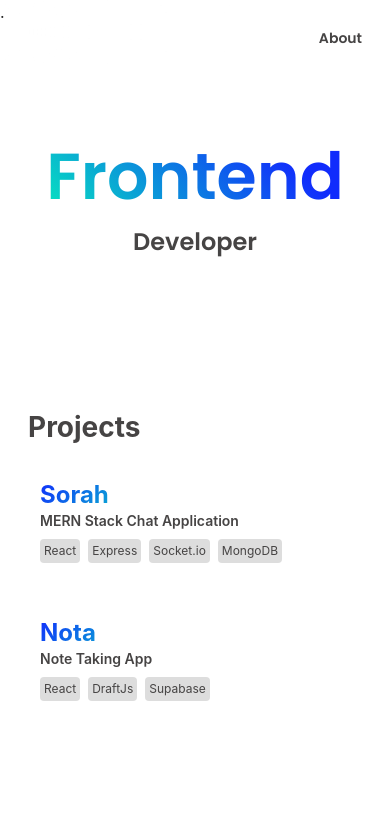
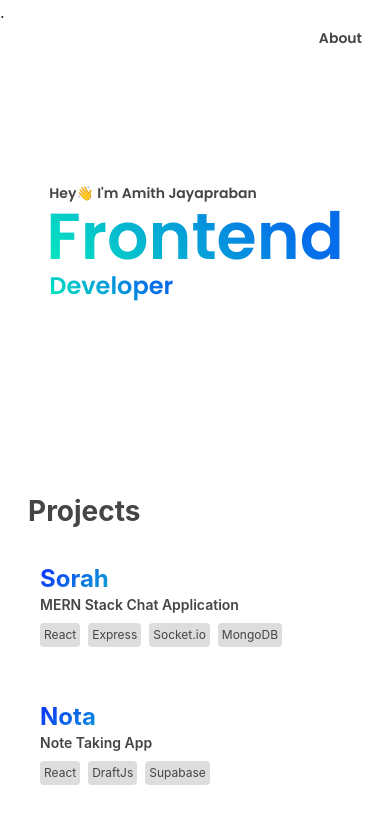
Before and after one commit to amithjayapraban/Personal-Website, a React (Vite) app: page / in a window 390 px wide. Shown: the top 824 px of the page. Built offline with nearby package versions, Linux system fonts and the light colour scheme; a web font is replaced by a local one.

Commit message:
added greeting

```diff
--- a/src/App.css
+++ b/src/App.css
@@ -36,7 +36,7 @@ section {
     45deg,
     var(--fend) 30%,
     var(--cyan) 50%,
-    rgb(17, 44, 252) 90%
+    rgb(5, 108, 234) 90%
   );
   background-size: 250% 100%;
   background-position: 100% 100%;
@@ -45,6 +45,10 @@ section {
   -webkit-text-fill-color: transparent;
   animation:bg  .4s linear 1;
 }
+.hello{
+  font-family: "Poppins", sans-serif;
+}
+
 @keyframes bg {
   0% {
 
--- a/src/index.css
+++ b/src/index.css
@@ -4,7 +4,7 @@
 
 :root {
   --primary: #ffffff;
-  --fend: rgb(87, 68, 198);
+  --fend: rgb(77, 51, 220);
   --fontcolor: #464444;
   --green: rgb(253 224 71);
   --display: unset;
--- a/src/pages/About.tsx
+++ b/src/pages/About.tsx
@@ -5,7 +5,7 @@ export default function About() {
 
       <div className="w-full   text-fontcolor  overflow-y-hidden  md:px-[160px] py-[4rem]   px-7  text-left text-sm md:text-sm flex flex-col  justify-start items-start ">
           <Transition>
-          <div className=" mr-8 md:mt-20 mt-14 h-[160px]  px-1  flex ">
+          <div className=" mr-8 md:mt-20 mt-14 h-[160px]  px-10  flex ">
             <div className="w-[150px] mb-5 md:mb-10 h-[150px]  ml-[0px]   border-double border-[0px]  border-fontcolor box rounded-[15px] "></div>
 
             <img
@@ -15,7 +15,8 @@ export default function About() {
           </div>
           <div />
 
-          <div className=" mt-5 px-3 gap-5 flex flex-col w-[90%] md:w-[80%]">
+          <div className=" mt-5 px-10 gap-5 flex flex-col w-[95%] md:w-[80%]">
+
             <p className="frontend_about  md:text-4xl  text-link text-2xl font-[700]  ">
               Front-end developer from Kerala, India.
             </p>
@@ -27,7 +28,7 @@ export default function About() {
             </p>
           </div>
 
-          <div className="self-start mt-6 px-3 ml-[0px] cursor-pointer  gap-4 flex justify-start">
+          <div className="self-start mt-6 px-10 ml-[0px] cursor-pointer  gap-4 flex justify-start">
             <a
               href="https://www.linkedin.com/in/amithjayapraban/"
               target="_blank"
--- a/src/pages/Home.tsx
+++ b/src/pages/Home.tsx
@@ -18,13 +18,13 @@ function Home() {
     {
       name: "Sorah",
       desc: "MERN Stack Chat Application",
-      tags:["React", "Express"," Socket.io"," MongoDB"],
+      tags: ["React", "Express", " Socket.io", " MongoDB"],
       link: "https://sorah.vercel.app",
     },
     {
       name: "Nota",
       desc: "Note Taking App",
-      tags:["React","DraftJs"," Supabase"],
+      tags: ["React", "DraftJs", " Supabase"],
       link: "https://nota-nu.vercel.app",
     },
   ];
@@ -33,7 +33,7 @@ function Home() {
     <Transition>
       <div className="flex flex-col  h-[100vh]  home  overflow-y-scroll relative  md:px-[160px] px-7  w-[100vw]">
         <section
-          className="min-h-[40vh] md:min-h-[100vh] bg-gray-00   flex flex-col  justify-center"
+          className="min-h-[50vh] md:min-h-[100vh] bg-gray-00   flex flex-col  justify-center"
           id="section1"
           onScroll={handleScroll}
         >
@@ -45,39 +45,55 @@ function Home() {
             transition={{ duration: 0.03 }}
           >
             <div className=" flex  m-0 flex-col md:mb-20 cursor-default md:items-start items-center ">
-
-              <p className="lg:text-[150px] justify-self-end  md:text-8xl outline-none p-0  frontend font-[700]  text-[65px]  text-fontcolor">
+              <div className="flex flex-col gap-0 w-[max-content] items-start">
+                <p className="md:ml-[1%] hello mt-[5%] md:mt-0  ml-[1%] lg:ml-[1.3%] font-[600] md:font-[600] text-sm md:text-2xl justify-self-end ">
+                  {" "}
+                  Hey👋 I'm Amith Jayapraban
+                </p>
+                <p className="lg:text-[150px] justify-self-start mt-[-5%] md:mt-0  md:text-8xl outline-none p-0  frontend font-[700]  text-[65px]  text-fontcolor">
                   Frontend
                 </p>
-              <p className="developer mt-[0px] md:mt-0 justify-self-start font-[700] md:ml-[.4%] lg:ml-[.6%] text-fontcolor md:text-3xl text-2xl lg:text-5xl">
+                <p className="developer  mt-[-5%] md:mt-0 justify-self-start font-[700] md:ml-[.5%] lg:ml-[.7%] ml-[1%] frontend md:text-3xl text-2xl lg:text-5xl">
                 Developer
               </p>
+              </div>
+
+
             </div>
           </motion.div>
         </section>
 
-        <section className="min-h-[30vh] md:min-h-[100vh] md:py-[8rem] py-[2rem] bg-gray-00 md:mt-0   flex flex-col items-center md:gap-2  gap-2  ">
+        <section className="min-h-[50vh] md:min-h-[100vh] md:py-[8rem] py-[2rem] bg-gray-00 md:mt-0   flex flex-col items-center md:gap-2  gap-2  ">
           <p className=" md:mb-3 mt-3 self-start font-[700] text-fontcolor md:text-4xl text-[28px] lg:text-5xl">
             Projects
           </p>
-          {projects.map((i)=>{
-            return (<a
+          {projects.map((i) => {
+            return (
+              <a
                 href={`${i.link}`}
                 target="_blank"
                 className="rounded transition-[1]   w-[100%] md:self-start md:w-[60%]"
               >
                 <div className="  md:h-[200px] h-[130px]  z-10 rounded self-start  text-fontcolor text-xs flex flex-col justify-center   py-5 md:px-3 px-3 text-left  ">
-                <h1 className="md:text-3xl text-2xl projectname font-[700] text-link ">{i.name} </h1>{" "}
-                <p className="text-fontcolor text-sm font-[600] mb-2">{i.desc}</p>{" "}
-                <div className="flex gap-2">{i.tags.map((t:any)=>{
-                  return<div className="bg-card fronten p-1  rounded-[4px]">{t}</div>
+                  <h1 className="md:text-3xl text-2xl projectname font-[700] text-link ">
+                    {i.name}{" "}
+                  </h1>{" "}
+                  <p className="text-fontcolor text-sm font-[600] mb-2">
+                    {i.desc}
+                  </p>{" "}
+                  <div className="flex gap-2">
+                    {i.tags.map((t: any) => {
+                      return (
+                        <div className="bg-card fronten p-1  rounded-[4px]">
+                          {t}
+                        </div>
+                      );
                     })}
                   </div>
                 </div>
-            </a>);
+              </a>
+            );
           })}
-
-
         </section>
       </div>
     </Transition>
```
Lines whose indentation alone changed are shown as unchanged.
